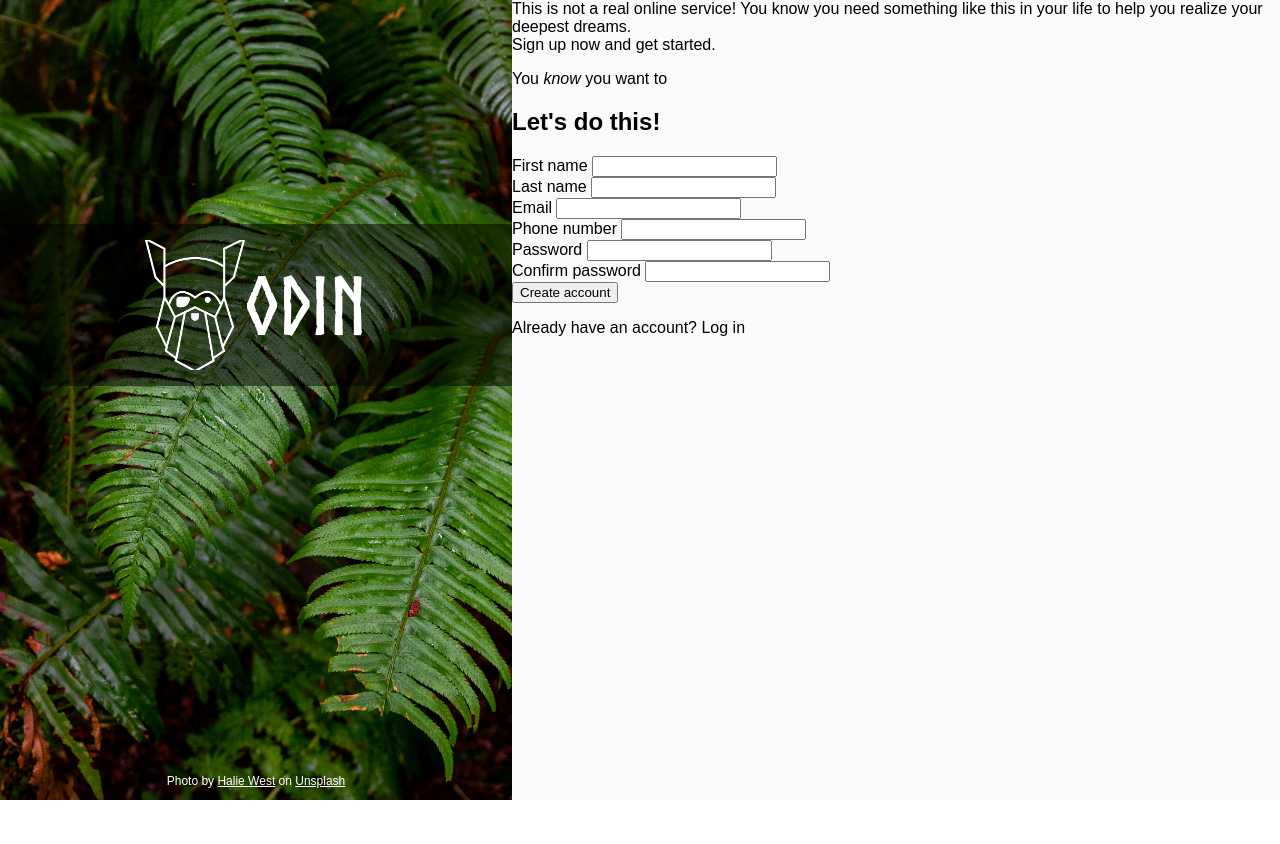
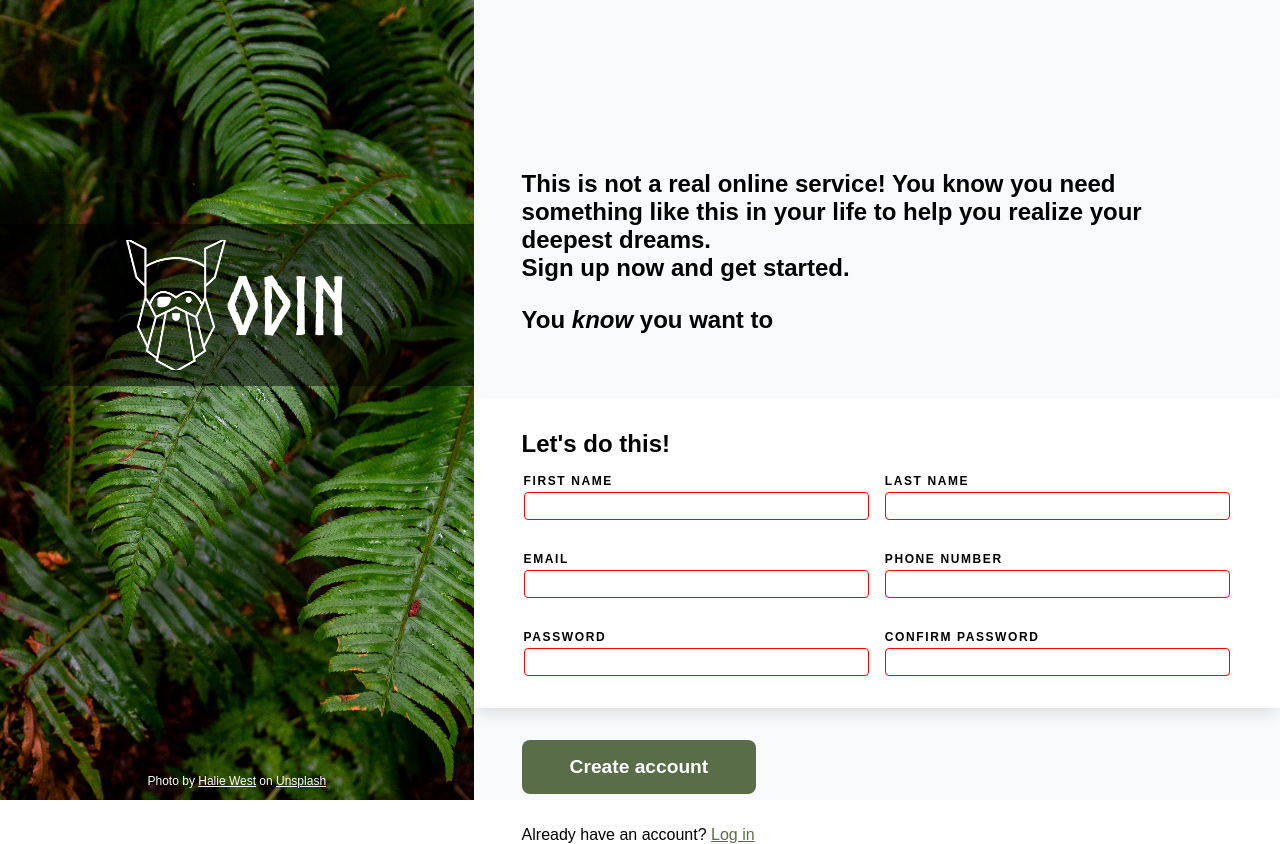
Before and after one commit to Aaltomuoto/odin-signup, a plain HTML site: page index.html in a window 1280 px wide. Before the commit the page ends 800 px from the top, so only its background shows below. Drawn offline with Linux system fonts and the light colour scheme.

Commit message:
Added all the basic styling to the page

```diff
--- a/index.html
+++ b/index.html
@@ -11,12 +11,17 @@
         <div>
             <h1>Odin</h1>
         </div>
-        <p>Photo by <a href="">Halie West</a> on <a href="">Unsplash</a></p>
+        <p>Photo by <a href="https://unsplash.com/@haliewestphoto" target="_blank">Halie West</a> on <a href="https://unsplash.com/photos/green-leaf-plant-in-close-up-photography-25xggax4bSA" target="_blank">Unsplash</a></p>
     </section>
     <section class="right">
-        <div class="callout-txt">This is not a real online service! You know you need something like this in your life to help you realize your deepest dreams.<br />Sign up now and get started.<p>You <em>know</em> you want to</p></div>
+        <div class="callout-txt">
+            <p>This is not a real online service! You know you need something like this in your life to help you realize your deepest dreams.<br />Sign up now and get started.</p>
+            <p>You <em>know</em> you want to</p>
+        </div>
+        <form>
+            <div class="form-container">
                 <h2>Let's do this!</h2>
-        <form>
+                <fieldset>
                     <div class="form-row">
                         <label for="firstName">First name</label>
                         <input type="text" name="firstName" id="firstName" required>
@@ -41,8 +46,10 @@
                         <label for="confirm">Confirm password</label>
                         <input type="password" name="confirm" id="confirm" required>
                     </div>
+                </fieldset>
+            </div>
             <button>Create account</button>
-            <p>Already have an account? <a>Log in</a></p>
+            <p>Already have an account? <a href="">Log in</a></p>
         </form>
     </section>
 </body>
--- a/style.css
+++ b/style.css
@@ -7,8 +7,15 @@
 
 }
 :root {
-    --text-color:#FFF;
+    --left-text-color:#FFF;
+    --btn-bg-color:#596D48;
+    --btn-text-color:#FFF;
+    --textfield-border-color:#E5E7EB;
+    --textfield-error-border-color:red;
+    --textfield-focus-border-color:blue;
     --body-bg-color:#F9FAFB;
+    --form-bg-color:#FFF;
+    --right-column-padding:3rem;
 }
 html {
     height: 100%;
@@ -22,17 +29,17 @@ body {
     font-family: Arial, Helvetica, sans-serif;
 }
 body section.left {
-    flex-basis: 40%;
+    flex-basis: 40vw;
     height: inherit;
-    background:var(--text-color) url('img/bg.jpg') no-repeat;
+    background:var(--left-text-color) url('img/bg.jpg') no-repeat;
     background-size: cover;
-    color:var(--text-color);
+    color:var(--left-text-color);
     display: flex;
     flex-direction: column;
 }
 body section.right {
     background-color: var(--body-bg-color);
-    flex-basis: 60%;
+    flex-basis: 60vw;
     height: inherit;
 }
 .left div {
@@ -62,5 +69,74 @@ h1:before {
     font-size: .75rem;
 }
 .left p a {
-    color: var(--text-color);
+    color: var(--left-text-color);
 }
+.right {
+    padding:0 var(--right-column-padding);
+}
+.right a {
+    color: var(--btn-bg-color);
+}
+.callout-txt {
+    max-width: 60ch;
+    font-weight: 700;
+    font-size: 1.5rem;
+    margin: 10.625rem 0 4rem 0;
+}
+.form-container {
+    margin: 0 calc(0px - var(--right-column-padding)) 1rem;
+    padding:1rem  var(--right-column-padding);
+    background-color: var(--form-bg-color);
+    margin-bottom: 2rem;
+    box-shadow: 0px 10px 15px -3px rgba(0,0,0,0.1);
+}
+fieldset {
+    border: none;
+    padding: 0;
+    display: flex;
+    flex-direction: row;
+    flex-wrap: wrap;
+    gap: 1rem;
+    max-width: 80ch;
+}
+h2 {
+    flex-shrink: 0;
+    flex-basis: 100%;
+    margin: 1rem 0;
+}
+.form-row {
+    display: flex;
+    flex-direction: column;
+    margin-bottom: 1rem;
+    flex-basis: calc(50% - .5rem);
+}
+.form-row label {
+    font-size: .75rem;
+    text-transform: uppercase;
+    font-weight: 700;
+    margin-bottom: .25rem;
+    letter-spacing: .1rem;
+}
+.form-row input[type="text"], .form-row input[type="tel"], .form-row input[type="email"], .form-row input[type="password"] {
+    border: 1px var(--textfield-border-color) solid;
+    font-size: 1rem;
+    padding: .25em;
+    border-radius: .25rem;
+}
+.form-row input[type="text"]:invalid, .form-row input[type="tel"]:invalid, .form-row input[type="email"]:invalid, .form-row input[type="password"]:invalid {
+    border: 1px var(--textfield-error-border-color) solid;
+}
+.form-row input[type="text"]:focus, .form-row input[type="tel"]:focus, .form-row input[type="email"]:focus, .form-row input[type="password"]:focus {
+    border: 1px var(--textfield-focus-border-color) solid;
+    box-shadow: inset 10px 10px 15px -3px rgba(0,0,0,0.1);
+}
+button {
+    background-color: var(--btn-bg-color);
+    border: none;
+    padding: 1rem 3rem;
+    border-radius: .5rem;
+    font-size: 1.2rem;
+    color: var(--btn-text-color);
+    margin-bottom: 1rem;
+    font-weight: 700;
+}
```
Lines whose indentation alone changed are shown as unchanged.
